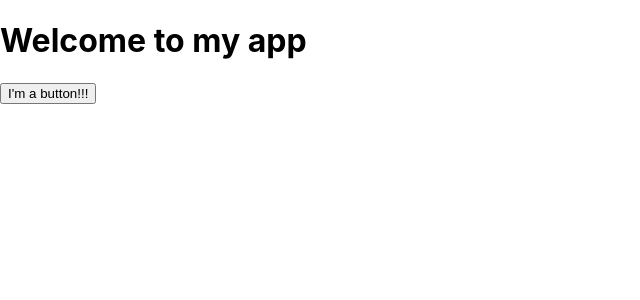
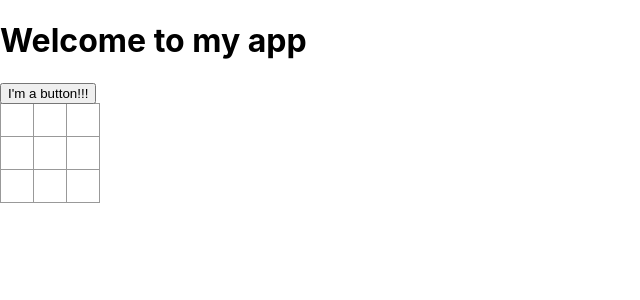
Before and after one commit to NameerK/NameerK.github.io, a React (Create React App) app in the folder my-app/: page / in a window 1280 px wide. Shown: the top 300 px of the page, without its empty margins (0-640 px from the left). Built offline with nearby package versions, Linux system fonts and the light colour scheme.

Commit message:
add board to website

```diff
--- a/my-app/package.json
+++ b/my-app/package.json
@@ -40,6 +40,6 @@
   },
   "devDependencies": {
     "gh-pages": "^6.1.1",
-    "babel/plugin-proposal-private-property-in-object": "^7.16.0"
+    "babel/plugin-proposal-private-property-in-object": "^7.16.7"
   }
 }
--- a/my-app/src/App.js
+++ b/my-app/src/App.js
@@ -3,7 +3,7 @@ import './App.css';
 import { useState } from 'react';
 // make resume website then make board game
 // https://nameerk.github.io
-// npm run deploy
+// npm run deploy in the my-app directory
 function App() {
   return (
     <div className="App">
@@ -82,6 +82,7 @@ export default function MyApp() {
     <>
       <h1>Welcome to my app</h1>
       <MyButton />
+      <Board />
     </>
   );
 }
```
